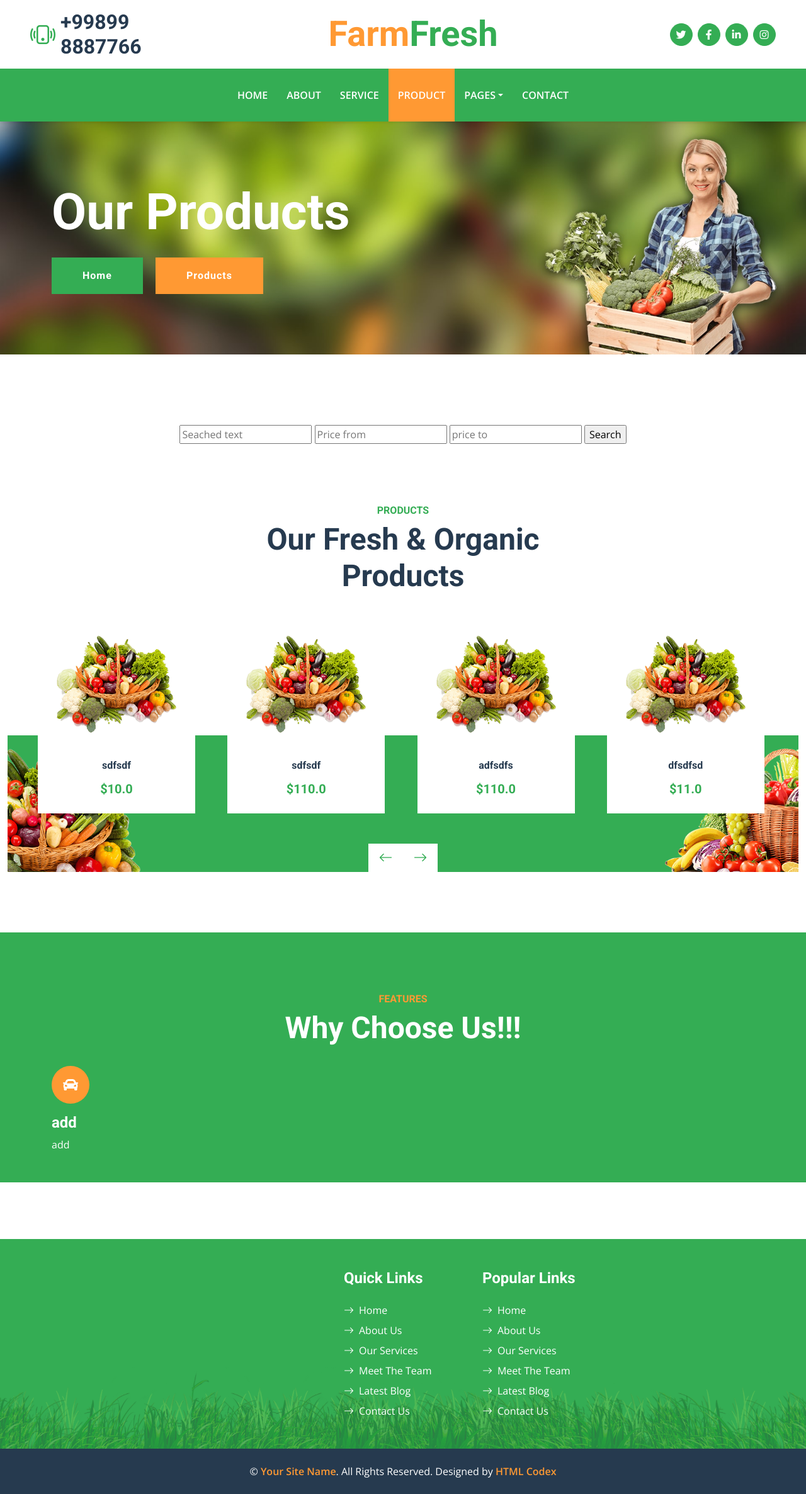
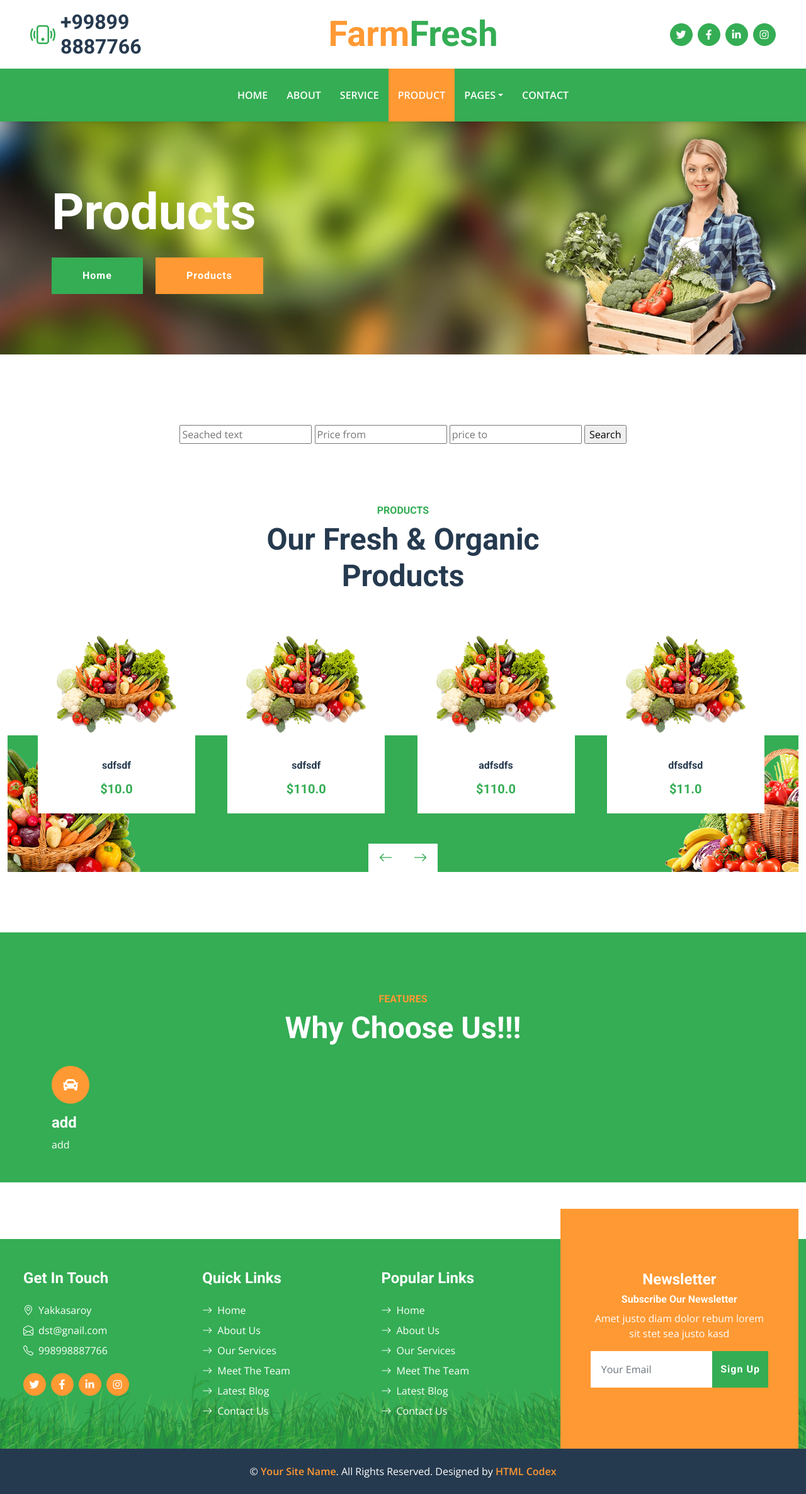
Before and after one commit to javohiralisherovic/farmfresh, a Django app: page /product/ in a window 1280 px wide; the page is wider, and only the part inside the window is pictured. Shown: that part at 63% size. Run offline with Django 4.2, Linux system fonts and the light colour scheme; data comes from the database, SQL or seed files in the repository; both versions use the stored data as it was after the commit; some libraries are stand-ins or nearby versions.

Commit message:
chenged
yeah

```diff
--- a/farm/settings.py
+++ b/farm/settings.py
@@ -172,7 +172,7 @@ STATIC_URL = '/static/'
 STATICFILES_DIRS = (
   os.path.join(BASE_DIR, 'static/'),
 )
-STATIC_ROOT = os.path.join(BASE_DIR, 'static')
+# STATIC_ROOT = os.path.join(BASE_DIR, 'static')
 
 # STATICFILES_STORAGE = 'whitenoise.storage.CompressedManifestStaticFilesStorage'
 
--- a/farmfresh/views.py
+++ b/farmfresh/views.py
@@ -121,7 +121,8 @@ class ProductsListView(ListView):
             q = q.filter(price__lte=to_price)
 
         featuredisplay = Feature.objects.all()
-        context = {'product': q, "Feature": featuredisplay}
+        aboutdisplay = AboutUs.objects.all()
+        context = {'product': q, "Feature": featuredisplay, "AboutUs":aboutdisplay}
         return context
 
 
--- a/templates/blog.html
+++ b/templates/blog.html
@@ -53,8 +53,7 @@
           <div class="d-flex align-items-center justify-content-center">
             <a href="" class="navbar-brand ms-lg-5">
               <h1 class="m-0 display-4 text-primary">
-                <span class="text-secondary">{% trans "Farm" %}</span>{% trans
-                "Fresh"%}
+                <span class="text-secondary">{% trans "Farm" %}</span>{% trans "Fresh"%}
               </h1>
             </a>
           </div>
--- a/templates/product.html
+++ b/templates/product.html
@@ -102,7 +102,7 @@
         <div class="container py-5">
             <div class="row justify-content-start">
                 <div class="col-lg-8 text-center text-lg-start">
-                    <h1 class="display-1 text-white mb-md-4">{% trans "Our Products" %}</h1>
+                    <h1 class="display-1 text-white mb-md-4">{% trans "Products" %}</h1>
                     <a href="" class="btn btn-primary py-md-3 px-md-5 me-3">{% trans "Home" %}</a>
                     <a href="" class="btn btn-secondary py-md-3 px-md-5">{% trans "Products" %}</a>
                 </div>
@@ -188,7 +188,7 @@
     <style>
         .footer {
             text-align: 5%;
-            padding-left: 25%;
+            padding-left: 2%;
         }
     </style>
     <div class="container-fluid bg-footer bg-primary text-white mt-5">
@@ -270,17 +270,18 @@
                     </div>
                 </div>
                 <div class="col-lg-4 col-md-6 mt-lg-n5">
-                    <!-- <div class="d-flex flex-column align-items-center justify-content-center text-center h-100 bg-secondary p-5">
-                            <h4 class="text-white">Newsletter</h4>
-                            <h6 class="text-white">Subscribe Our Newsletter</h6>
-                            <p>Amet justo diam dolor rebum lorem sit stet sea justo kasd</p>
-                            <form action="">
-                                <div class="input-group">
-                                    <input type="text" class="form-control border-white p-3" placeholder="Your Email">
-                                    <button class="btn btn-primary">Sign Up</button>
-                                </div>
-                            </form>
-                        </div> -->
+                    <div class="d-flex flex-column align-items-center justify-content-center text-center h-100 bg-secondary p-5">
+                        <h4 class="text-white">{% trans "Newsletter" %}</h4>
+                        <h6 class="text-white">{% trans "Subscribe Our Newsletter" %}</h6>
+                        <p>{% trans "Amet justo diam dolor rebum lorem sit stet sea justo kasd" %}</p>
+                        <form action="{% url 'index' %}" method="post">
+                            {% csrf_token %}
+                            <div class="input-group">
+                                <input type="text" name = email class="form-control border-white p-3" placeholder="Your Email">
+                                <button class="btn btn-primary">{% trans "Sign Up" %} </button>
+                            </div>
+                        </form>
+                    </div>
                 </div>
             </div>
         </div>
@@ -292,6 +293,7 @@
         </div>
     </div>
     <!-- Footer End -->
+
 
 
     <!-- Back to Top -->
```
Also changed, not shown: templates/product_view.html (+24 -47 lines), farm.sqlite3, locale/uz/LC_MESSAGES/django.po, media/mobile_images/Al_Pacino_FuHKr86.jpg (added).
